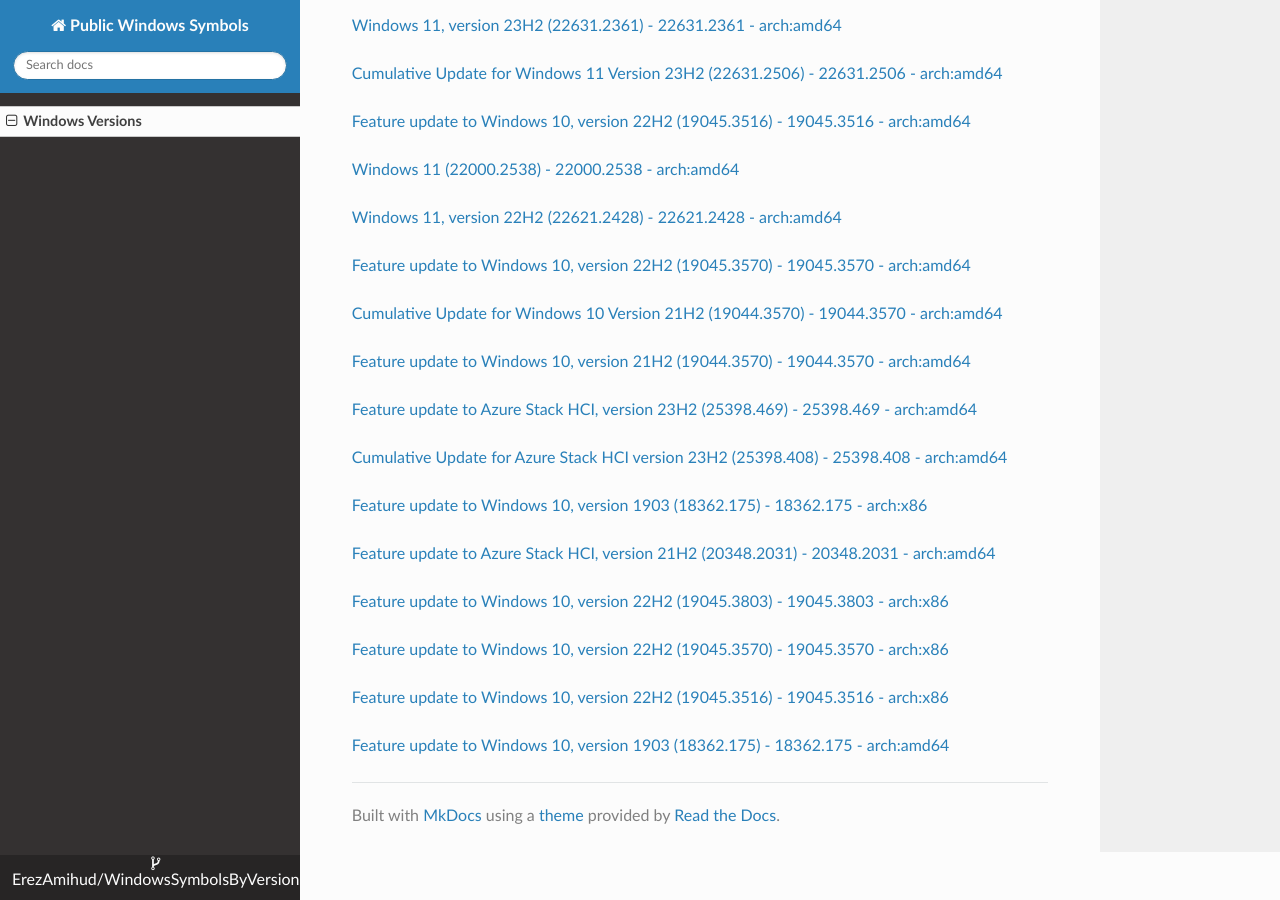
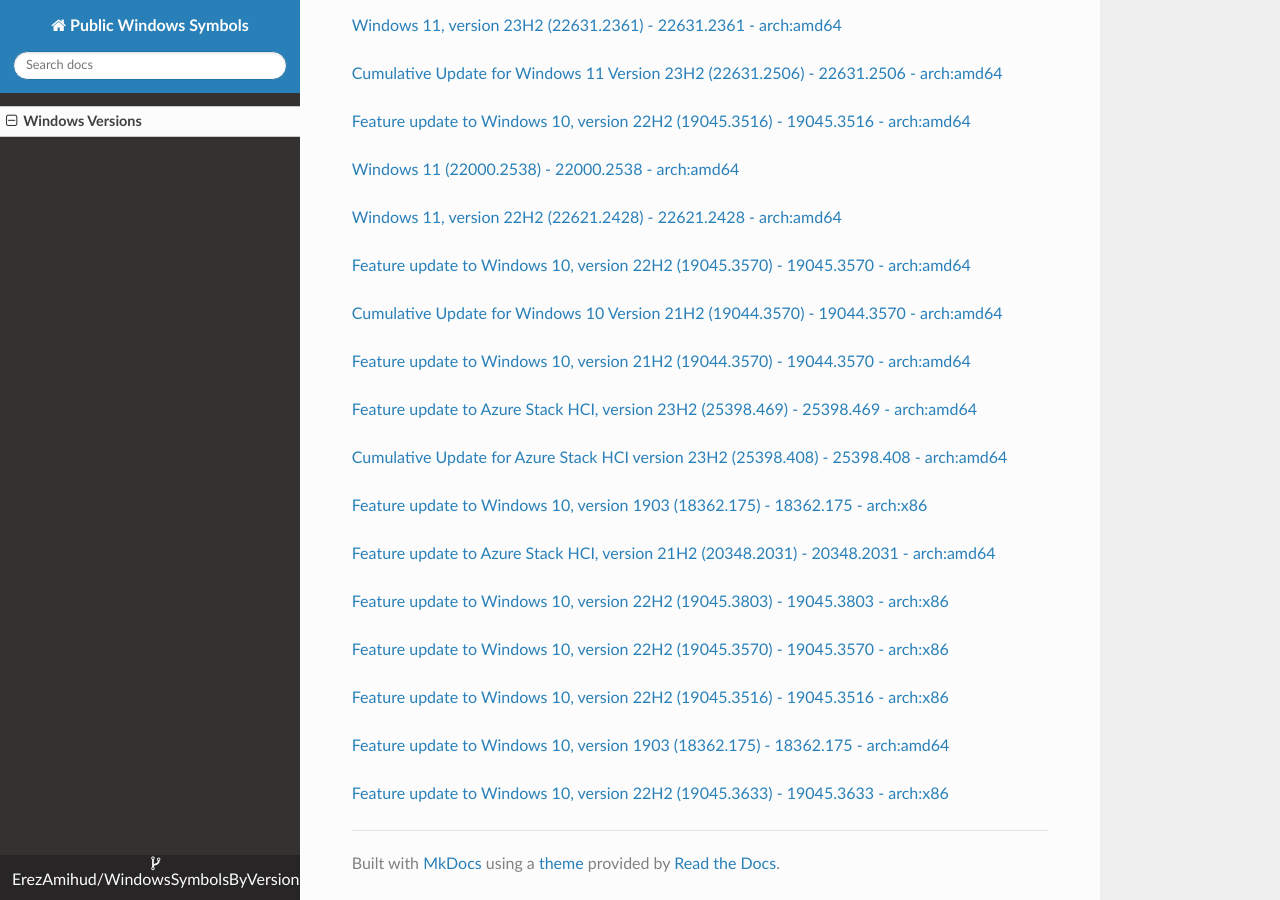
Before and after one commit to ErezAmihud/WindowsSymbolsByVersion, an MkDocs documentation site: the page built from docs/index.md, in a window 1280 px wide and 900 px high, scrolled down 23093 px. Built offline with MkDocs 1.6.1, drawn with Linux system fonts in a browser that asks for light colours; nearby versions of some CDN libraries.

Commit message:
Automated commit, add manifest for 84fdaa98-eb96-464f-9eb1-827a73fcc932

```diff
--- a/docs/index.md
+++ b/docs/index.md
@@ -1300,3 +1300,6 @@
 
 
 [Feature update to Windows 10, version 1903 (18362.175) - 18362.175 - arch:amd64](https://github.com/ErezAmihud/WindowsSymbolsByVersion/blob/main/manifests/e61d6ef4-31f5-4efa-8d73-a62ab2676f2f.manifest)
+
+
+[Feature update to Windows 10, version 22H2 (19045.3633) - 19045.3633 - arch:x86](https://github.com/ErezAmihud/WindowsSymbolsByVersion/blob/main/manifests/84fdaa98-eb96-464f-9eb1-827a73fcc932.manifest)
```
Also changed, not shown: process_builds.json (+1 -1 lines), 1 other file.
